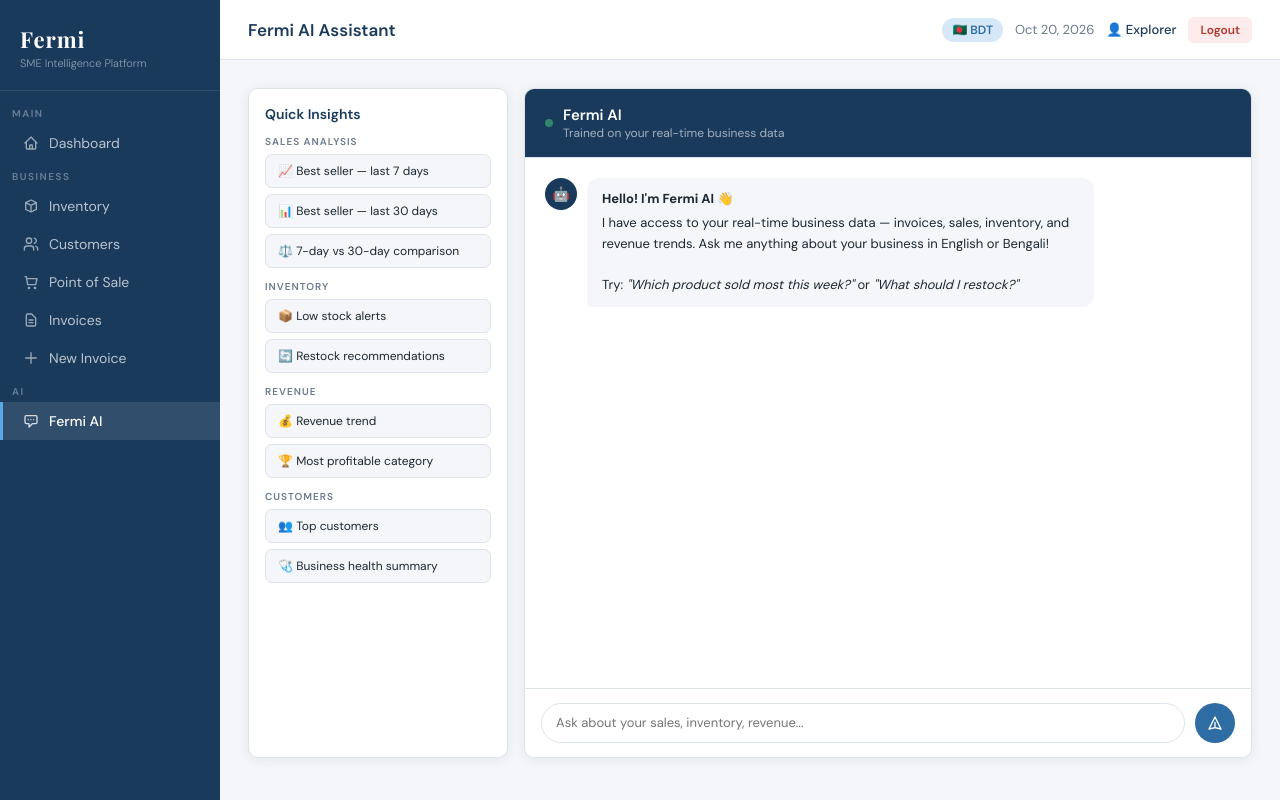
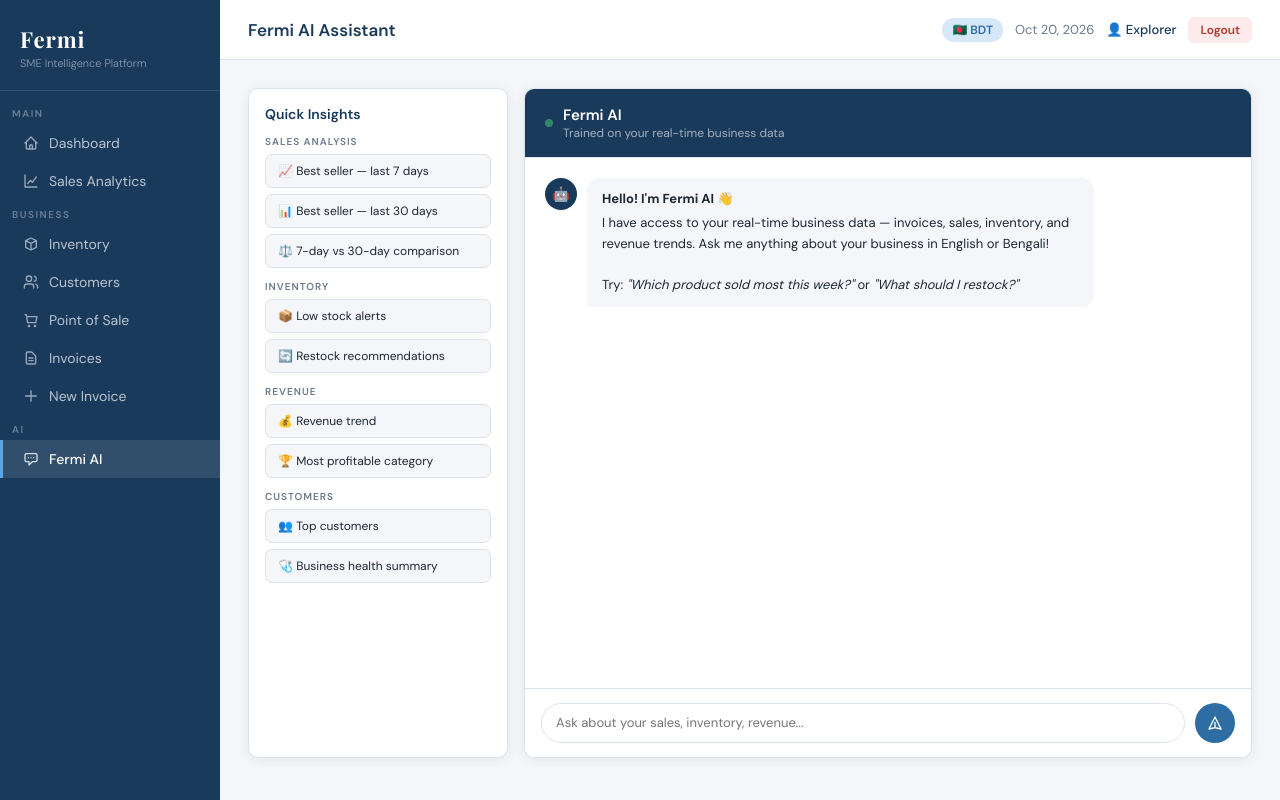
Before and after one commit to tarifuli/Fermi, a Flask app: page /chatbot in a window 1280 px wide. Run offline with Flask 3, Linux system fonts and the light colour scheme; the visitor is signed in with stand-in values (Sample User, id 1).

Commit message:
Add Sales Analytics to Fermi main navigation

```diff
--- a/templates/base.html
+++ b/templates/base.html
@@ -143,6 +143,10 @@
     <svg fill="none" stroke="currentColor" viewBox="0 0 24 24"><path stroke-linecap="round" stroke-linejoin="round" stroke-width="2" d="M3 12l2-2m0 0l7-7 7 7M5 10v10a1 1 0 001 1h3m10-11l2 2m-2-2v10a1 1 0 01-1 1h-3m-6 0a1 1 0 001-1v-4a1 1 0 011-1h2a1 1 0 011 1v4a1 1 0 001 1m-6 0h6"/></svg>
     Dashboard
   </a>
+  <a href="/analytics" class="nav-item {% if request.path=='/analytics' %}active{% endif %}">
+    <svg fill="none" stroke="currentColor" viewBox="0 0 24 24"><path stroke-linecap="round" stroke-linejoin="round" stroke-width="2" d="M3 3v18h18M7 16l4-5 3 3 6-8"/></svg>
+    Sales Analytics
+  </a>
   <div class="nav-section">Business</div>
   <a href="/products" class="nav-item {% if '/products' in request.path %}active{% endif %}">
     <svg fill="none" stroke="currentColor" viewBox="0 0 24 24"><path stroke-linecap="round" stroke-linejoin="round" stroke-width="2" d="M20 7l-8-4-8 4m16 0l-8 4m8-4v10l-8 4m0-10L4 7m8 4v10M4 7v10l8 4"/></svg>
```
